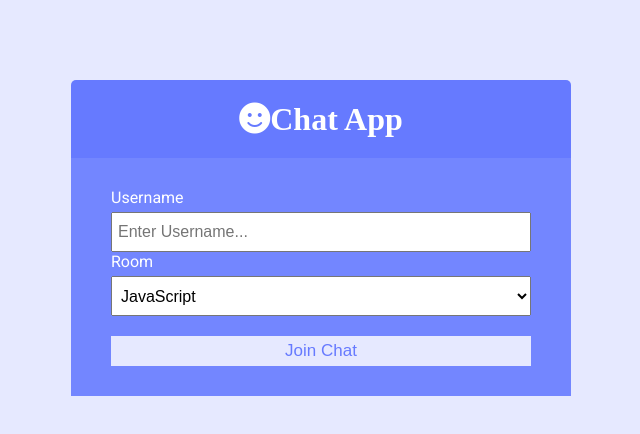
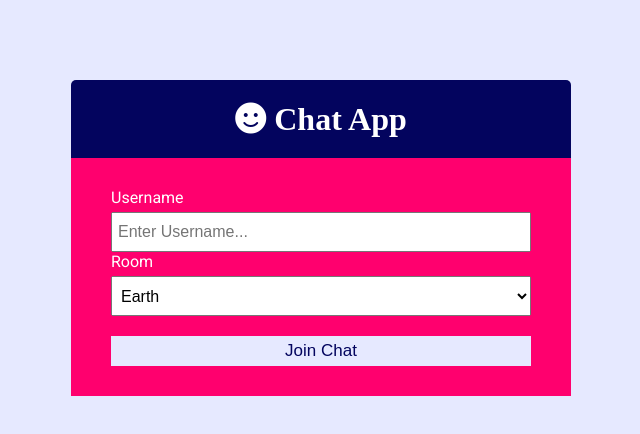
Before and after one commit to SusmitM/Chat-App, a website: page public/index.html in a window 1280 px wide. Shown: the whole page, without its empty margins (319-959 px from the left). Drawn offline with Linux system fonts and the light colour scheme.

```diff
--- a/public/css/style.css
+++ b/public/css/style.css
@@ -1,8 +1,8 @@
 @import url('https://fonts.googleapis.com/css?family=Roboto&display=swap');
 
 :root {
-	--dark-color-a: #667aff;
-	--dark-color-b: #7386ff;
+	--dark-color-a:#03045e;
+	--dark-color-b:#ff006e;
 	--light-color: #e6e9ff;
 	--success-color: #5cb85c;
 	--error-color: #d9534f;
--- a/public/index.html
+++ b/public/index.html
@@ -13,19 +13,17 @@
 
 <body>
     <div class="container">
-        <header class="header"><h1><i class="fas fa-smile">Chat App</i></h1></header>
+        <header class="header"><h1><i class="fas fa-smile"> Chat App</i></h1></header>
    <main class="main">
     <form action="chat.html">
         <label for="username">Username</label>
         <input type="text" name="username" id="username" placeholder="Enter Username..." required>
         <label for="room" id="room">Room</label>
         <select name="room" id="room">
-            <option value="JavaScript">JavaScript</option>
-            <option value="Python">Python</option>
-			<option value="PHP">PHP</option>
-			<option value="C#">C#</option>
-			<option value="Ruby">Ruby</option>
-			<option value="Java">Java</option>
+            <option value="Earth">Earth</option>
+            <option value="Mars">Mars</option>
+			<option value="Jupiter">Jupiter</option>
+			<option value="Venus">Venus</option>
         </select>
         <button type="submit" class="btn">Join Chat</button>
     </form>
```
Also changed, not shown: public/js/main.js (+14 -2 lines), server.js (+18 -11 lines), 1 other file.
